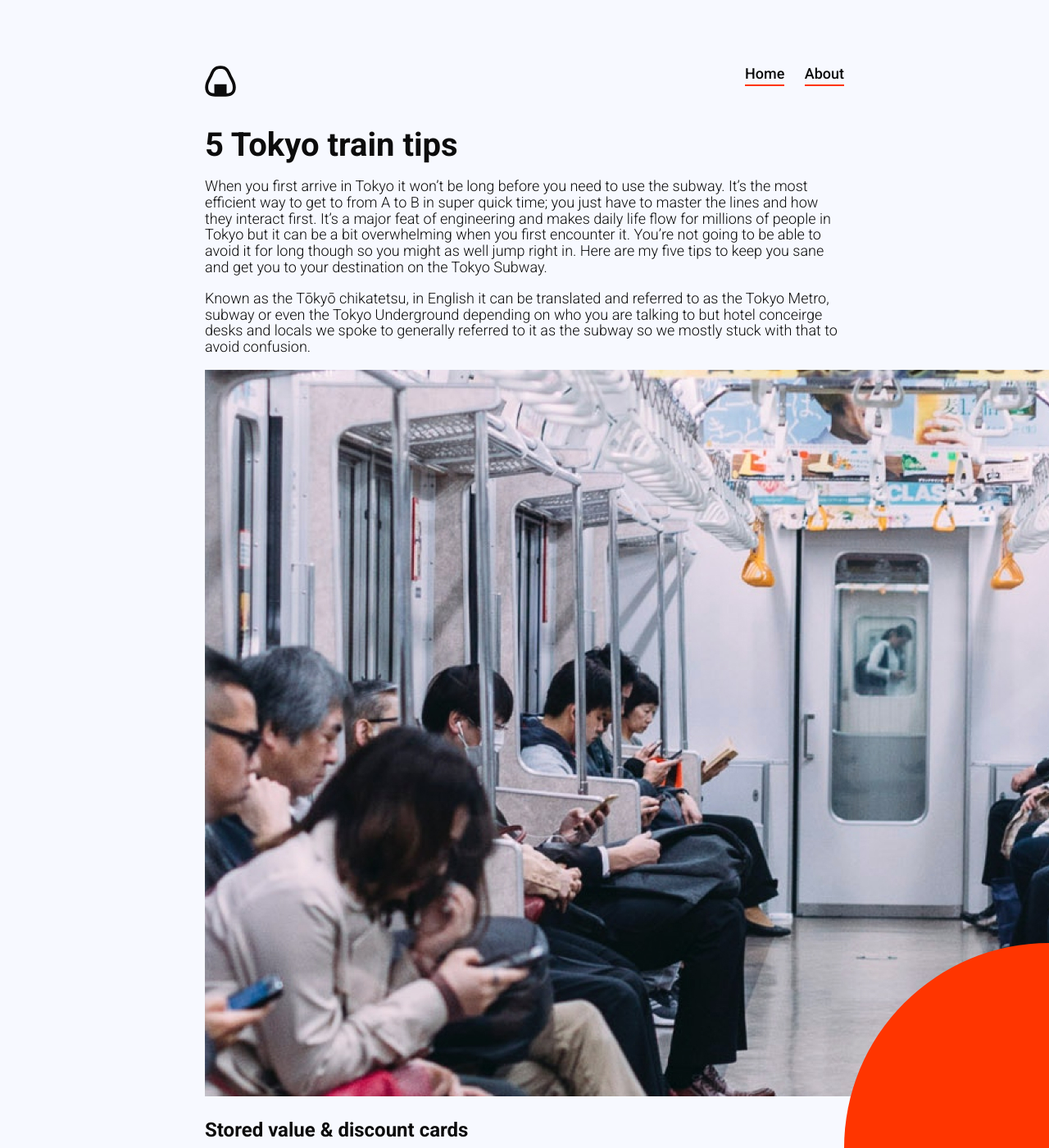
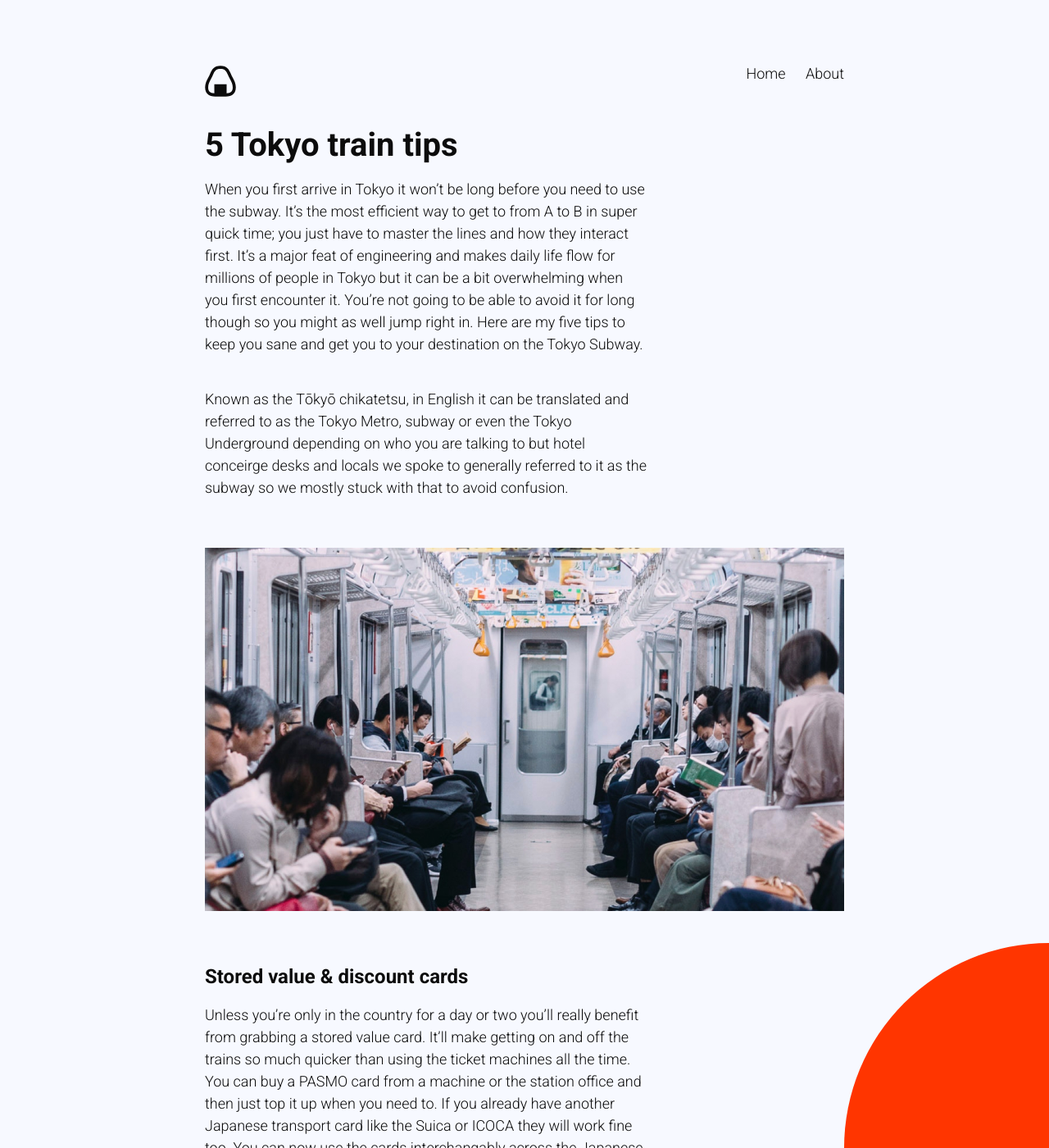
Before and after one commit to amemon0326/anightinjapan, a Jekyll site: the page built from _posts/2020-08-02-tokyo-train-tips.md, in a window 1280 px wide and 1400 px high. Shown: the whole window at 82% size. Built offline with Jekyll 4.4.1, drawn with Linux system fonts in a browser that asks for light colours.

Commit message:
Updated Post and 3 other files

```diff
--- a/_includes/header.html
+++ b/_includes/header.html
@@ -3,7 +3,7 @@
        <img src="/assets/img/logo.svg">
     </a>
     <nav>
-        <a href="/" class="active">Home</a>
-        <a href="/about">About</a>
+        <a href="/" {% if page.url == "/" %} class="selected" {% endif %}>Home</a>
+        <a href="/about/"{% if page.url == "/about/" %} class="selected" {% endif %}>About</a>
     </nav>
 </header>
--- a/_layouts/default.html
+++ b/_layouts/default.html
@@ -2,6 +2,7 @@
 
 <html>
 <head>
+    <meta charset="utf-8">
     <title>A Night In Japan</title>
     <meta name="viewport" content="width=device-wdith, intial-scale=1">
     <link rel="stylesheet" href="/assets/css/app.css">
--- a/_layouts/post.html
+++ b/_layouts/post.html
@@ -4,4 +4,6 @@ layout: default
 
 <h2>{{ page.title }}</h2>
 
-{{ content }}
+<div class="blog-post">
+    {{ content }}
+</div>
--- a/assets/css/app.scss
+++ b/assets/css/app.scss
@@ -20,6 +20,10 @@ body {
     color: $black;
     max-width: 780px;
     margin: 80px auto 160px auto;
+
+    img {
+        max-width: 780px;
+    }
 }
 
 header {
@@ -27,8 +31,13 @@ header {
     justify-content: space-between;
 
     nav a {
+        font-weight: 300;
+        margin-left: 20px;
+
+    }
+
+    nav a.selected {
         font-weight: 500;
-        margin-left: 20px;
         border-bottom: 2px solid $red;
         padding-bottom: 3px;
     }
@@ -56,10 +65,10 @@ a {
 }
 
 .posts {
-    max-width: 540px;
 
     p {
         line-height: 1.5;
+        max-width: 540px;
     }
 }
 
@@ -89,4 +98,22 @@ a {
     height: 500px;
     border-radius: 100%;
     background-color: $red;
+    z-index: -2;
 }
+
+.blog-post {
+    h3 {
+        margin-bottom: 20px;
+    }
+
+    p {
+        max-width: 540px;
+        line-height: 1.5;
+        margin-bottom: 40px;
+    }
+
+    img {
+        max-width: 780px;
+        margin: 20px 0;
+    }
+}
```
